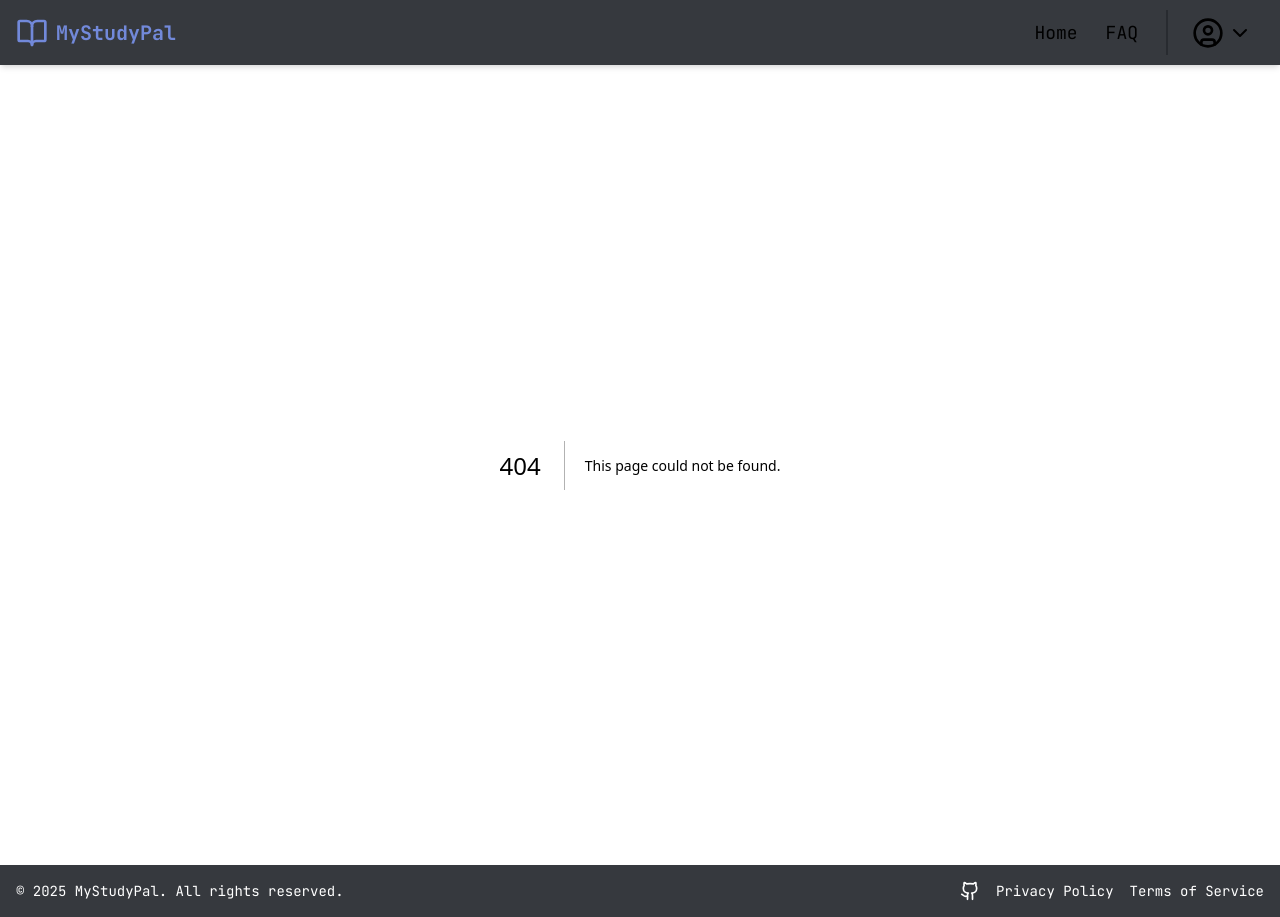
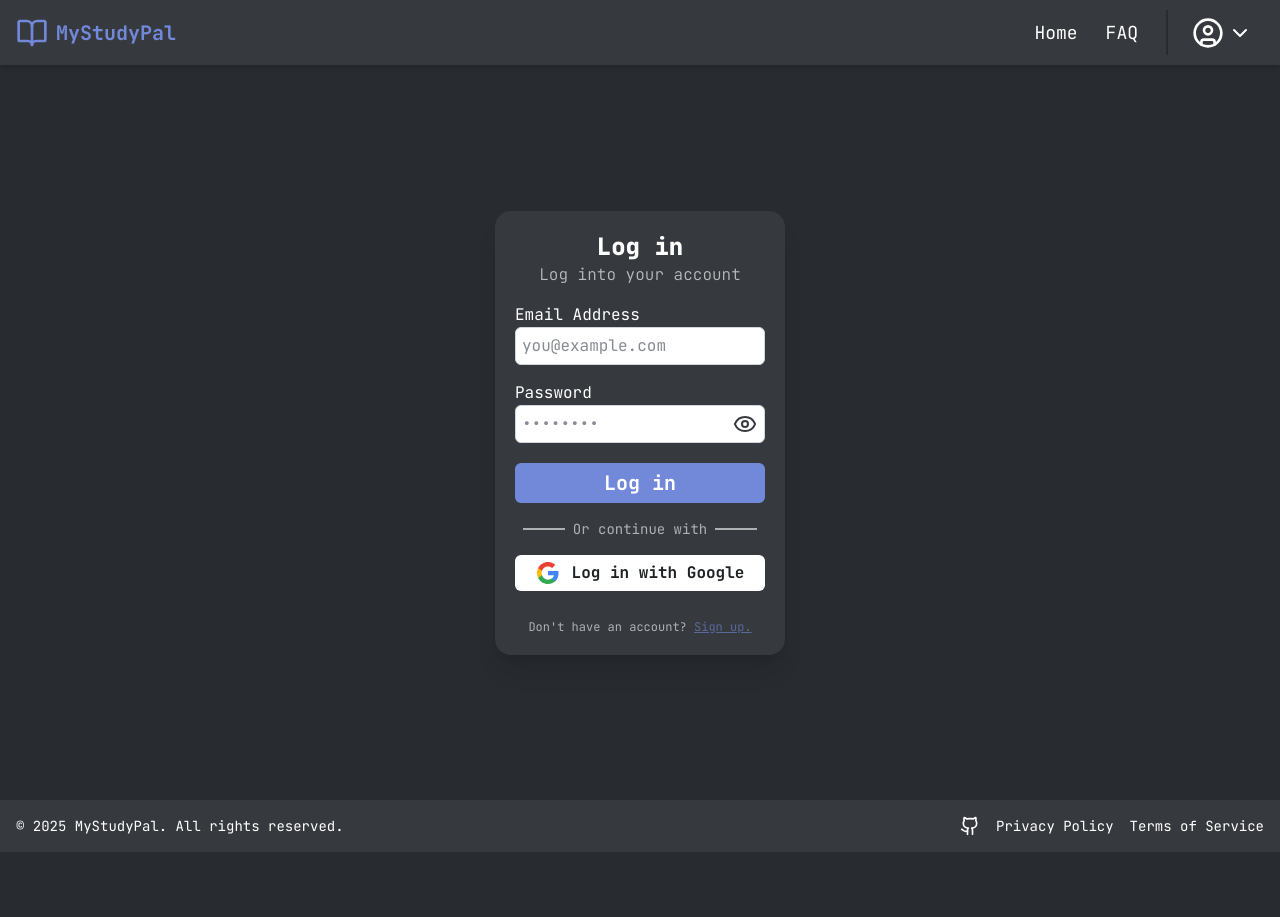
Before and after one commit to SudiMango/MyStudyPal, a Next.js app in the folder frontend/: page /login in a window 1280 px wide. Before the commit this address had no page. After the commit the page ends 852 px from the top, so only its background shows below. Built offline with nearby package versions, Linux system fonts and the light colour scheme.

Commit message:
Added login page

```diff
--- /dev/null
+++ b/frontend/src/app/(public)/login/LoginPage.tsx
@@ -0,0 +1,164 @@
+"use client";
+
+import { getGoogleLoginUrl, loginWithEmail } from "@/lib/api/auth-api";
+import { Eye, EyeOff } from "lucide-react";
+import Link from "next/link";
+import { redirect, useSearchParams } from "next/navigation";
+import React, { useState } from "react";
+
+const LoginPage = () => {
+    const searchParams = useSearchParams();
+    const initialEmail = searchParams.get("email") || "";
+
+    const [email, setEmail] = useState<string>(initialEmail);
+    const [password, setPassword] = useState<string>("");
+    const [showPassword, setShowPassword] = useState<boolean>(false);
+    const [loading, setLoading] = useState<boolean>(false);
+
+    const handleEmailLogin = async (e: React.FormEvent) => {
+        e.preventDefault();
+
+        if (!email || !password) {
+            alert("Please fill in all the fields.");
+            return;
+        }
+
+        setLoading(true);
+        const result = await loginWithEmail(email, password);
+
+        if (result.success) {
+            alert(`${result.data?.accessToken}`);
+        } else {
+            alert(result.error);
+        }
+
+        setLoading(false);
+    };
+
+    const handleGoogleLogin = () => {
+        redirect(getGoogleLoginUrl());
+    };
+
+    return (
+        <div className="flex flex-col items-center justify-center min-h-[calc(100vh-65px)]">
+            <div className="bg-(--discord-gray-2) flex flex-col items-center justify-center rounded-2xl p-5 shadow-xl space-y-4">
+                {/* Title */}
+                <div className="flex flex-col items-center justify-center">
+                    <label className="font-extrabold text-2xl text-white">
+                        Log in
+                    </label>
+                    <label className="font-light text-white opacity-65">
+                        Log into your account
+                    </label>
+                </div>
+
+                {/* Form */}
+                <form className="space-y-4 w-full">
+                    {/* Email */}
+                    <div className="flex flex-col">
+                        <label htmlFor="email" className="text-md">
+                            Email Address
+                        </label>
+                        <input
+                            className="w-full p-1.5 bg-white border border-gray-300 rounded-md focus:ring-2 focus:ring-(--discord-blurple) focus:border-transparent outline-none text-gray-900"
+                            type="email"
+                            id="email"
+                            value={email}
+                            onChange={(e) => setEmail(e.target.value)}
+                            placeholder="you@example.com"
+                            disabled={loading}
+                            required
+                        />
+                    </div>
+
+                    {/* Password */}
+                    <div>
+                        <label htmlFor="password" className="text-md">
+                            Password
+                        </label>
+                        <div className="relative">
+                            <input
+                                className="w-full p-1.5 bg-white border border-gray-300 rounded-md focus:ring-2 focus:ring-(--discord-blurple) focus:border-transparent outline-none text-gray-900"
+                                type={showPassword ? "text" : "password"}
+                                id="password"
+                                value={password}
+                                onChange={(e) => setPassword(e.target.value)}
+                                placeholder="••••••••"
+                                disabled={loading}
+                                required
+                            />
+                            <button
+                                className="absolute right-2 top-1/2 -translate-y-1/2"
+                                type="button"
+                                onClick={() => setShowPassword(!showPassword)}
+                            >
+                                {showPassword ? (
+                                    <EyeOff className="text-(--discord-gray-2) z-10 bg-white" />
+                                ) : (
+                                    <Eye className="text-(--discord-gray-2) z-10 bg-white" />
+                                )}
+                            </button>
+                        </div>
+                    </div>
+
+                    {/* Submit */}
+                    <button
+                        type="submit"
+                        disabled={loading}
+                        onClick={handleEmailLogin}
+                        className="bg-(--discord-blurple) hover:bg-(--discord-blurple-hover) w-full text-xl font-bold py-1.5 rounded-md mt-1 hover:cursor-pointer"
+                    >
+                        {loading ? "Loggin in..." : "Log in"}
+                    </button>
+                </form>
+
+                <div className="flex flex-row justify-center items-center w-full space-x-2 opacity-60">
+                    <div className="bg-white h-0.5 w-1/6" />
+                    <label className="text-sm">Or continue with</label>
+                    <div className="bg-white h-0.5 w-1/6" />
+                </div>
+
+                {/* Google login */}
+                <button
+                    disabled={loading}
+                    onClick={handleGoogleLogin}
+                    className="bg-white hover:bg-gray-200 hover:cursor-pointer w-full font-bold py-1.5 rounded-md text-(--discord-gray-4) flex flex-row justify-center items-center"
+                >
+                    <svg className="w-6 h-6 mr-3" viewBox="0 0 24 24">
+                        {" "}
+                        <path
+                            fill="#4285F4"
+                            d="M22.56 12.25c0-.78-.07-1.53-.2-2.25H12v4.26h5.92c-.26 1.37-1.04 2.53-2.21 3.31v2.77h3.57c2.08-1.92 3.28-4.74 3.28-8.09z"
+                        />{" "}
+                        <path
+                            fill="#34A853"
+                            d="M12 23c2.97 0 5.46-.98 7.28-2.66l-3.57-2.77c-.98.66-2.23 1.06-3.71 1.06-2.86 0-5.29-1.93-6.16-4.53H2.18v2.84C3.99 20.53 7.7 23 12 23z"
+                        />{" "}
+                        <path
+                            fill="#FBBC05"
+                            d="M5.84 14.09c-.22-.66-.35-1.36-.35-2.09s.13-1.43.35-2.09V7.07H2.18C1.43 8.55 1 10.22 1 12s.43 3.45 1.18 4.93l2.85-2.22.81-.62z"
+                        />{" "}
+                        <path
+                            fill="#EA4335"
+                            d="M12 5.38c1.62 0 3.06.56 4.21 1.64l3.15-3.15C17.45 2.09 14.97 1 12 1 7.7 1 3.99 3.47 2.18 7.07l3.66 2.84c.87-2.6 3.3-4.53 6.16-4.53z"
+                        />
+                    </svg>
+                    Log in with Google
+                </button>
+
+                {/* Redirect to signup page */}
+                <div className="text-xs opacity-60 mt-3">
+                    <label>Don't have an account?&nbsp;</label>
+                    <Link
+                        className="text-(--discord-blurple) hover:text-(--discord-blurple-hover) underline"
+                        href="/signup"
+                    >
+                        Sign up.
+                    </Link>
+                </div>
+            </div>
+        </div>
+    );
+};
+
+export default LoginPage;
--- /dev/null
+++ b/frontend/src/app/(public)/login/page.tsx
@@ -0,0 +1,13 @@
+import { Metadata } from "next";
+import LoginPage from "./LoginPage";
+
+export const metadata: Metadata = {
+    title: "Login",
+    description: "Login to MyStudyPal.",
+};
+
+const Page = () => {
+    return <LoginPage />;
+};
+
+export default Page;
```
